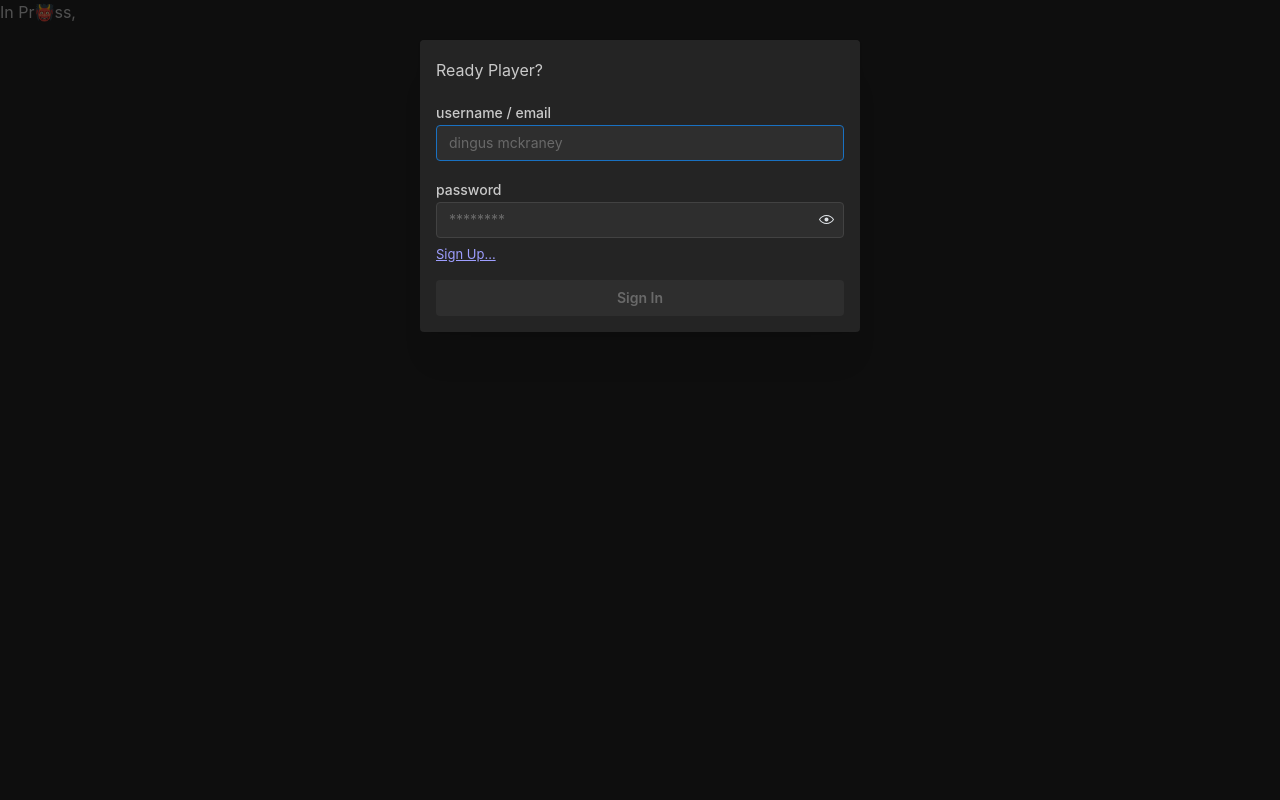
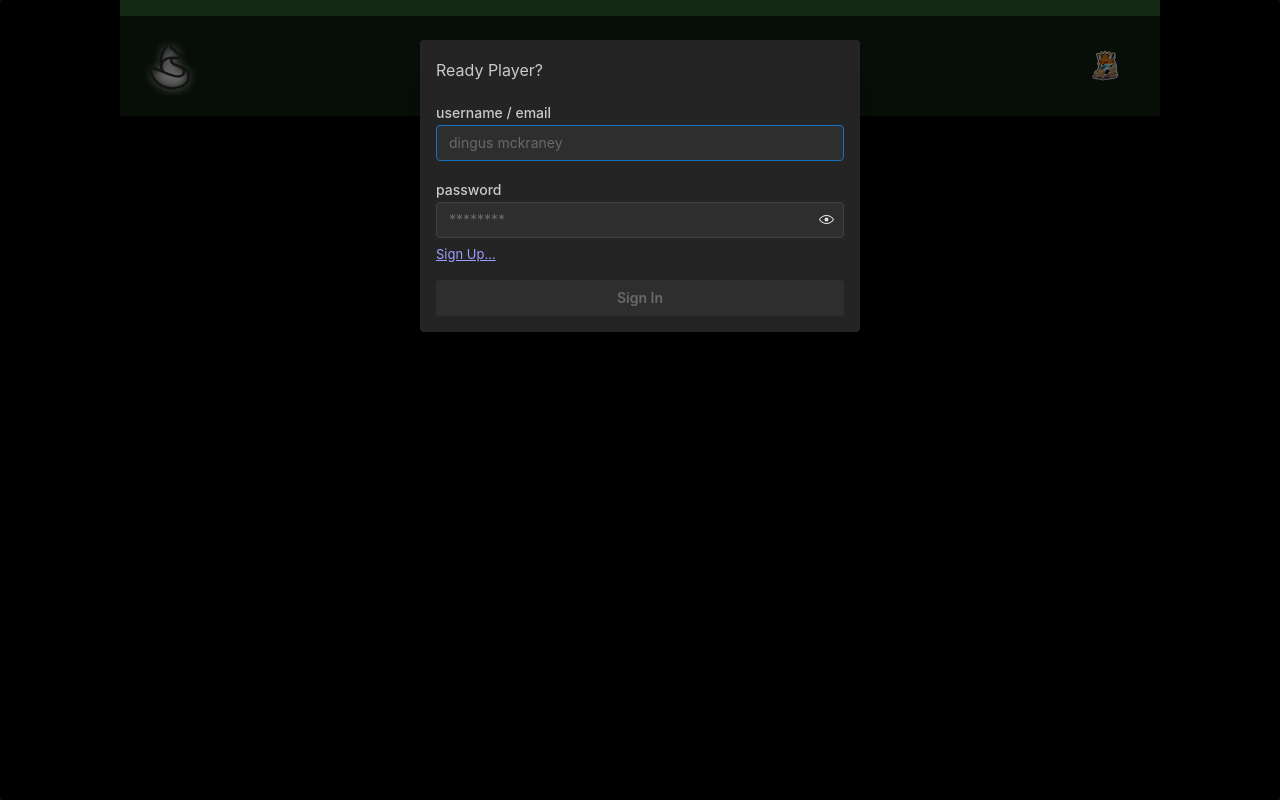
Before and after one commit to nicehatharry/ready-player, a React (Vite) app: page / in a window 1280 px wide. Built offline with nearby package versions, Linux system fonts and the light colour scheme.

Commit message:
first styles of TopBar

```diff
--- /dev/null
+++ b/src/components/TopBar.tsx
@@ -0,0 +1,27 @@
+import { Space, Group, Avatar } from '@mantine/core'
+import { FC } from 'react'
+
+export const TopBar: FC<{ user: string }> = ({ user }) => {
+	return (
+		<>
+			<Space h='md' style={crown} />
+			<Group justify='space-between' style={topBar}>
+				<img src='src/assets/fox icon.png' height='60px' />
+				<div>Ready Player (FPO)</div>
+				<Group>
+					<Avatar src='src/assets/foxroyal.png' alt='SnuggleFox' />
+					<p style={{ fontSize: 'small' }}>{user}</p>
+				</Group>
+			</Group>
+		</>
+	)
+}
+
+const crown = {
+	background: '#363',
+}
+
+const topBar = {
+	background: '#121',
+	padding: 20,
+}
--- a/src/components/index.tsx
+++ b/src/components/index.tsx
@@ -1 +1,2 @@
 export { SignInModal } from './SignInModal'
+export { TopBar } from './TopBar'
--- a/src/pages/Root.tsx
+++ b/src/pages/Root.tsx
@@ -1,12 +1,19 @@
+import { Paper } from '@mantine/core'
 import { useState } from 'react'
-import { SignInModal } from '../components'
+import { SignInModal, TopBar } from '../components'
 
 export const Root = () => {
 	const [user, setUser] = useState('')
 	return (
-		<>
-			<div>In Pr👹ss, {user}</div>
+		<Paper style={sideBars}>
+			<TopBar user={user} />
 			<SignInModal isOpen={!user} setUser={setUser} />
-		</>
+		</Paper>
 	)
 }
+
+const sideBars = {
+	background: 'black',
+	height: '100vh',
+	padding: '0 120px',
+}
```
Also changed, not shown: src/assets/fox icon.png (added).
